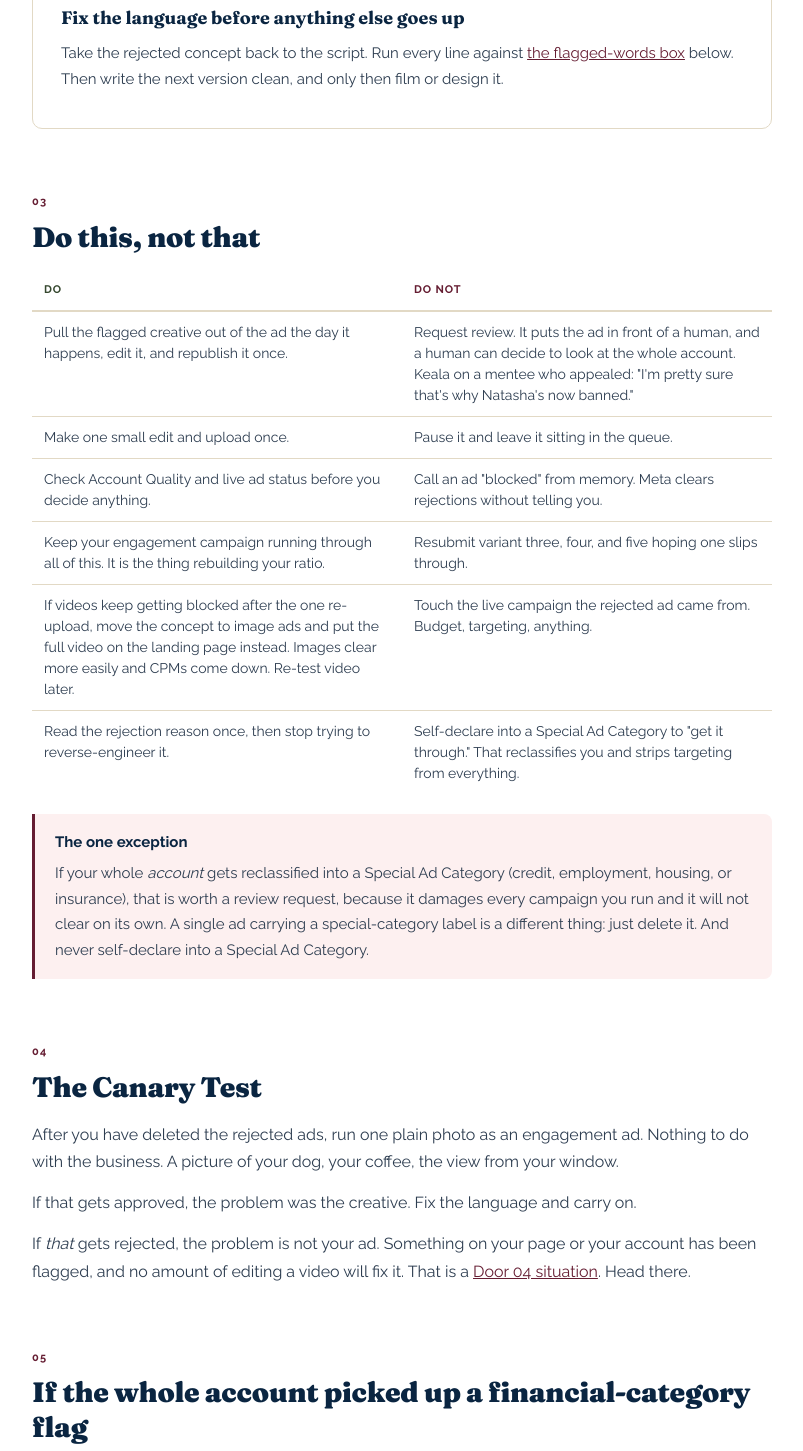
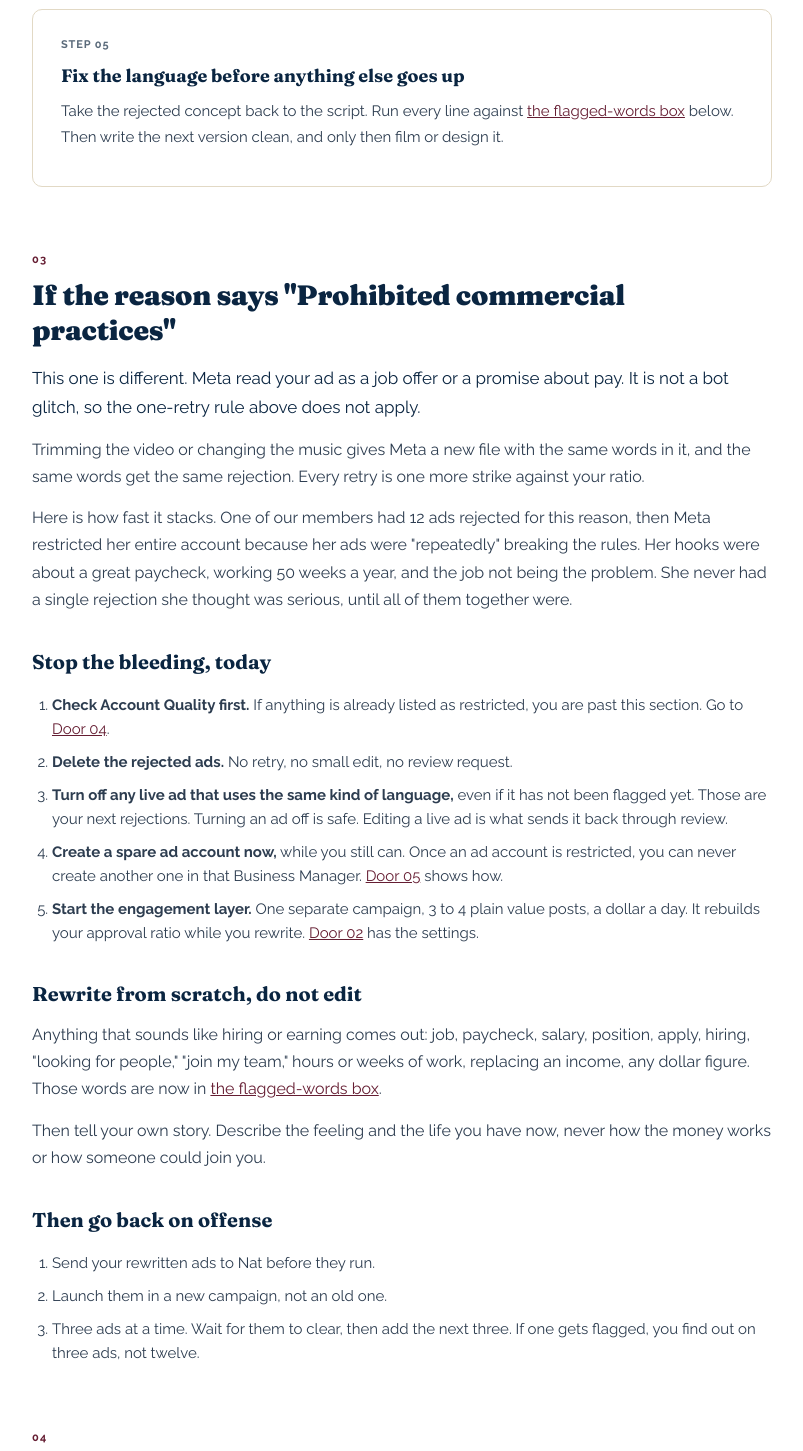
Before and after one commit to wild-and-wealthy/ad-account-health, a plain HTML site: page rejected/index.html in a window 1280 px wide. Shown: the part 2589-4040 px from the top of the page, without its empty margins (238-1041 px from the left). Drawn offline with Linux system fonts and the light colour scheme.

Commit message:
Add Prohibited commercial practices section; no-retry exception on hub, Door 1, Door 3
Co-Authored-By: Claude Opus 5.5 <noreply@anthropic.com>

```diff
--- a/rejected/index.html
+++ b/rejected/index.html
@@ -62,6 +62,7 @@
       <div class="baseline-number">Step 02</div>
       <div class="baseline-title">Change one small thing</div>
       <p class="baseline-def">For a video: trim a second off, swap the background music, add one or two seconds at the front or back, move a cut, or change one of the images. For a static: change one word, or just open it and re-save it. The point is a new file. A new file carries new metadata, and to Meta it reads as new creative.</p>
+      <p class="baseline-note">One big exception: if the reason says "Prohibited commercial practices," skip this step. A small edit changes the file, not the message, so it gets rejected again. <a href="#commercial-practices">Go to that section instead.</a></p>
     </div>
 
     <div class="baseline-item">
@@ -84,8 +85,36 @@
     </div>
   </section>
 
+  <section class="section" id="commercial-practices">
+    <div class="section-label">03</div>
+    <h2>If the reason says "Prohibited commercial practices"</h2>
+    <p class="lead">This one is different. Meta read your ad as a job offer or a promise about pay. It is not a bot glitch, so the one-retry rule above does not apply.</p>
+    <p>Trimming the video or changing the music gives Meta a new file with the same words in it, and the same words get the same rejection. Every retry is one more strike against your ratio.</p>
+    <p>Here is how fast it stacks. One of our members had 12 ads rejected for this reason, then Meta restricted her entire account because her ads were "repeatedly" breaking the rules. Her hooks were about a great paycheck, working 50 weeks a year, and the job not being the problem. She never had a single rejection she thought was serious, until all of them together were.</p>
+
+    <h3>Stop the bleeding, today</h3>
+    <ol class="steps">
+      <li><strong>Check Account Quality first.</strong> If anything is already listed as restricted, you are past this section. Go to <a href="../restricted/">Door 04</a>.</li>
+      <li><strong>Delete the rejected ads.</strong> No retry, no small edit, no review request.</li>
+      <li><strong>Turn off any live ad that uses the same kind of language,</strong> even if it has not been flagged yet. Those are your next rejections. Turning an ad off is safe. Editing a live ad is what sends it back through review.</li>
+      <li><strong>Create a spare ad account now,</strong> while you still can. Once an ad account is restricted, you can never create another one in that Business Manager. <a href="../business-manager/">Door 05</a> shows how.</li>
+      <li><strong>Start the engagement layer.</strong> One separate campaign, 3 to 4 plain value posts, a dollar a day. It rebuilds your approval ratio while you rewrite. <a href="../engagement/">Door 02</a> has the settings.</li>
+    </ol>
+
+    <h3>Rewrite from scratch, do not edit</h3>
+    <p>Anything that sounds like hiring or earning comes out: job, paycheck, salary, position, apply, hiring, "looking for people," "join my team," hours or weeks of work, replacing an income, any dollar figure. Those words are now in <a href="#flagged-words">the flagged-words box</a>.</p>
+    <p>Then tell your own story. Describe the feeling and the life you have now, never how the money works or how someone could join you.</p>
+
+    <h3>Then go back on offense</h3>
+    <ol class="steps">
+      <li>Send your rewritten ads to Nat before they run.</li>
+      <li>Launch them in a new campaign, not an old one.</li>
+      <li>Three ads at a time. Wait for them to clear, then add the next three. If one gets flagged, you find out on three ads, not twelve.</li>
+    </ol>
+  </section>
+
   <section class="section" id="do-dont">
-    <div class="section-label">03</div>
+    <div class="section-label">04</div>
     <h2>Do this, not that</h2>
     <div class="table-wrap">
     <table class="two-col">
@@ -126,7 +155,7 @@
   </section>
 
   <section class="section" id="canary">
-    <div class="section-label">04</div>
+    <div class="section-label">05</div>
     <h2>The Canary Test</h2>
     <p>After you have deleted the rejected ads, run one plain photo as an engagement ad. Nothing to do with the business. A picture of your dog, your coffee, the view from your window.</p>
     <p>If that gets approved, the problem was the creative. Fix the language and carry on.</p>
@@ -134,7 +163,7 @@
   </section>
 
   <section class="section" id="account-flag">
-    <div class="section-label">05</div>
+    <div class="section-label">06</div>
     <h2>If the whole account picked up a financial-category flag</h2>
     <p>Sometimes the classifier stops flagging ads and starts categorizing the account itself as a financial advertiser. You will see it as the same policy hitting everything, including creative that has nothing to do with money.</p>
     <p>Keala's read: this is close to impossible to remove. The realistic routes are an agency ad account (gated behind big spend), or months of support tickets hoping to reach a person. Neither is a plan.</p>
@@ -143,7 +172,7 @@
   </section>
 
   <section class="section flag-box" id="flagged-words">
-    <div class="section-label">06</div>
+    <div class="section-label">07</div>
     <h2>Words that get us flagged</h2>
     <p>The classifier does not read meaning. It reads tokens. A sentence that is clearly about frustration will still get flagged if it contains the word "income" next to the word "ceiling." So we treat the list below as hard law on anything that appears in an ad: the image, the caption, the headline, the first frames of the video.</p>
     <p><strong>The rule of thumb: describe the feeling and the life, not the formula.</strong> Time, energy, Sundays, dread, choice, room to breathe, a skill she learns. Never how the money works.</p>
@@ -154,6 +183,7 @@
       <div class="row"><div class="key">Replacement and freedom</div><div class="val"><span class="flag">replace your income</span> <span class="flag">quit your job income</span> <span class="flag">financial freedom</span></div></div>
       <div class="row"><div class="key">Numbers</div><div class="val">Any dollar figure. Any income screenshot. Any earnings claim, stated or implied.</div></div>
       <div class="row"><div class="key">Promises</div><div class="val"><span class="flag">passive income</span> <span class="flag">residual income</span> <span class="flag">money while you sleep</span> <span class="flag">guaranteed</span> <span class="flag">proven to earn</span> <span class="flag">results in X days</span></div></div>
+      <div class="row"><div class="key">Job-offer language</div><div class="val"><span class="flag">job</span> <span class="flag">paycheck</span> <span class="flag">salary</span> <span class="flag">position</span> <span class="flag">apply</span> <span class="flag">hiring</span> <span class="flag">looking for people</span> <span class="flag">join my team</span> <span class="flag">weeks of work</span> (these trigger "Prohibited commercial practices")</div></div>
       <div class="row"><div class="key">Category tokens</div><div class="val"><span class="flag">MLM</span> <span class="flag">pyramid</span> <span class="flag">recruiting</span> <span class="flag">scam</span> <span class="flag">fraud</span> <span class="flag">union</span> (that last one is a Personal Attributes token)</div></div>
       <div class="row"><div class="key">Personal attributes</div><div class="val"><span class="flag">Are you a mom who...?</span> and any stated age. Describe, do not accuse: "To the mama who..." instead. Never put a number on her age.</div></div>
     </div>
@@ -169,7 +199,7 @@
   </section>
 
   <section class="section" id="after">
-    <div class="section-label">07</div>
+    <div class="section-label">08</div>
     <h2>After it clears</h2>
     <p>Go back to the habits in <a href="../healthy/">Door 01</a> and keep the volume going in <a href="../engagement/">Door 02</a>. One rejection inside fifty clean approvals barely registers. One rejection inside twelve is a trend.</p>
     <p>And before you tell anyone an ad is still rejected, check it live one more time. It probably is not.</p>
```
Also changed, not shown: healthy/index.html (+1 -1 lines), index.html (+1 -1 lines).
